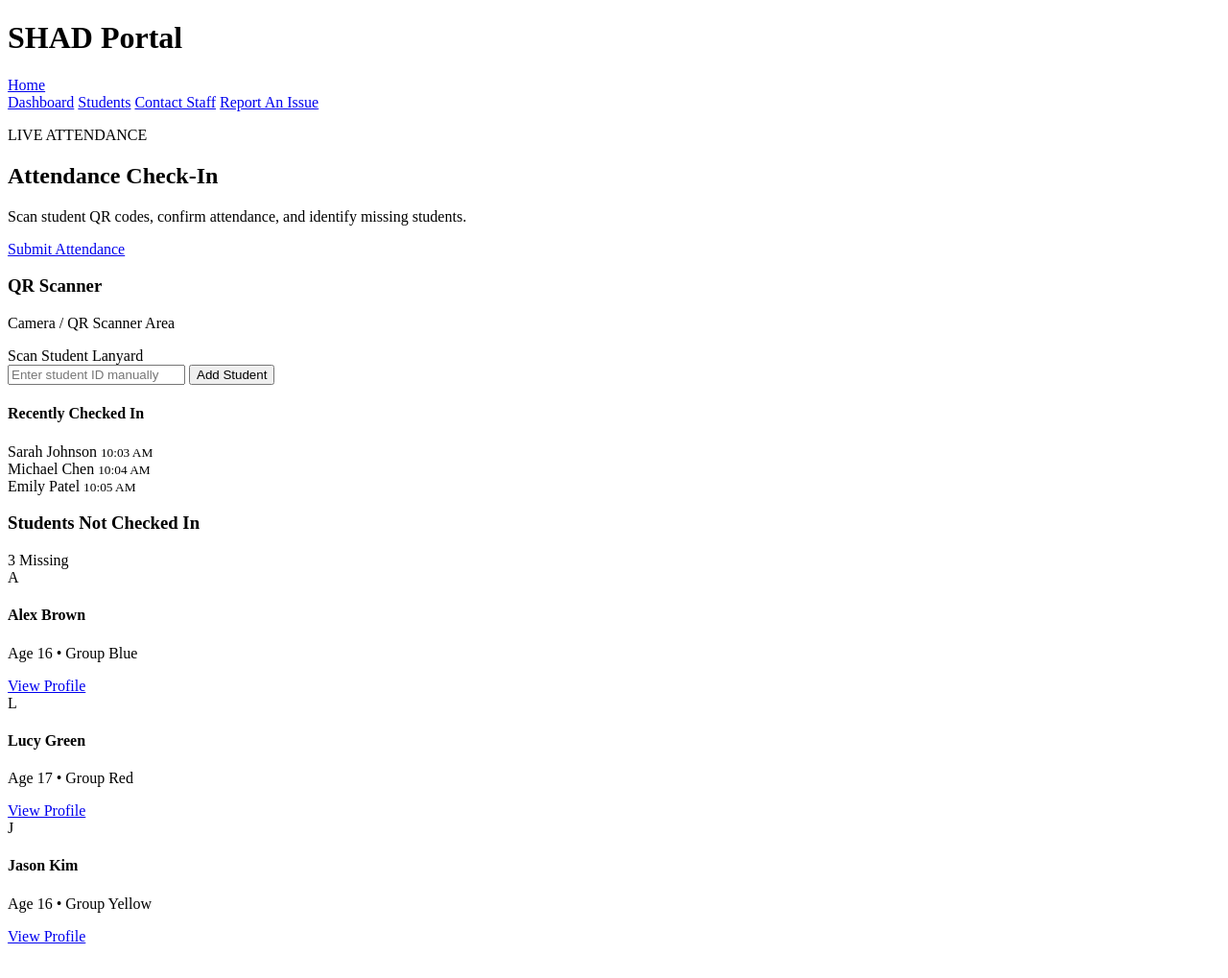
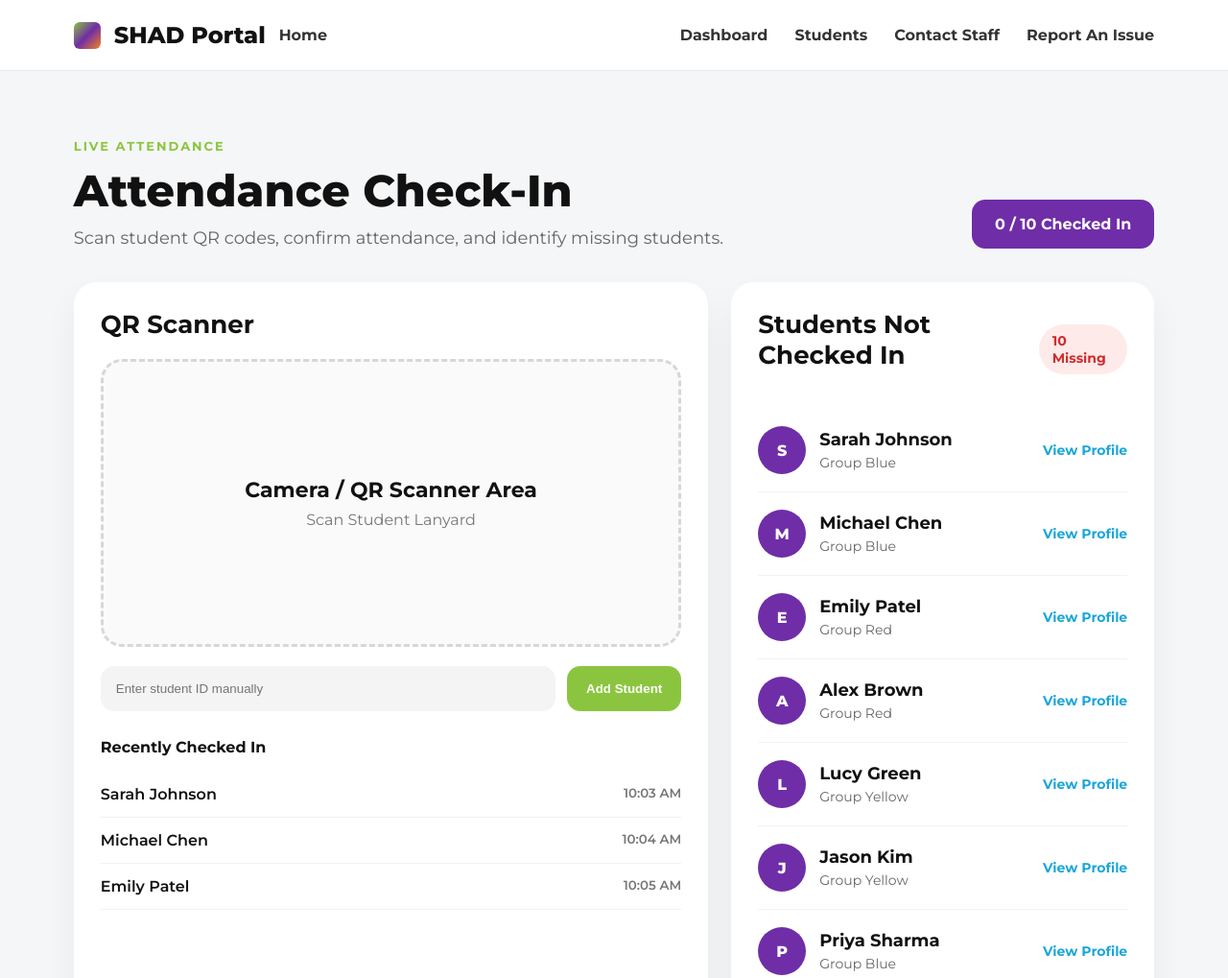
Before and after one commit to Uhblanna/SHAD-Project, a website: page public/attendance.html in a window 1280 px wide. Shown: the top 1019 px of the page at 96% size. Before the commit the page ends 993 px from the top, so only its background shows below. Drawn offline with Linux system fonts and the light colour scheme.

Commit message:
Update attendance.html

```diff
--- a/public/attendance.html
+++ b/public/attendance.html
@@ -10,9 +10,9 @@
 
 <link href="https://fonts.googleapis.com/css2?family=Montserrat:wght@400;500;600;700;800&display=swap" rel="stylesheet">
 
-<link rel="stylesheet" href="/SHAD Website/public/css/attendance.css">
+<link rel="stylesheet" href="/public/css/attendance.css">
 
-<script src= "/SHAD Website/public/js/attendance.js"></script>
+<script src= "/public/js/attendance.js"></script>
 
 </head>
 <body>
@@ -23,15 +23,15 @@
         <div class="logo-box"></div>
         <h1>SHAD Portal</h1>
         <nav>
-            <a href="/SHAD Website/public/html/index.html">Home</a>
+            <a href="/public/index.html">Home</a>
         </nav>
     </div>
 
     <nav>
-        <a href="/SHAD Website/public/html/dashboard.html">Dashboard</a>
-        <a href="/SHAD Website/public/html/students.html">Students</a>
-        <a href="/SHAD Website/public/html/contact.html">Contact Staff</a>
-        <a href="/SHAD Website/public/html/issues.html">Report An Issue</a>
+        <a href="/public/dashboard.html">Dashboard</a>
+        <a href="/public/students.html">Students</a>
+        <a href="/public/contact.html">Contact Staff</a>
+        <a href="/public/issues.html">Report An Issue</a>
     </nav>
 
 </header>
```
